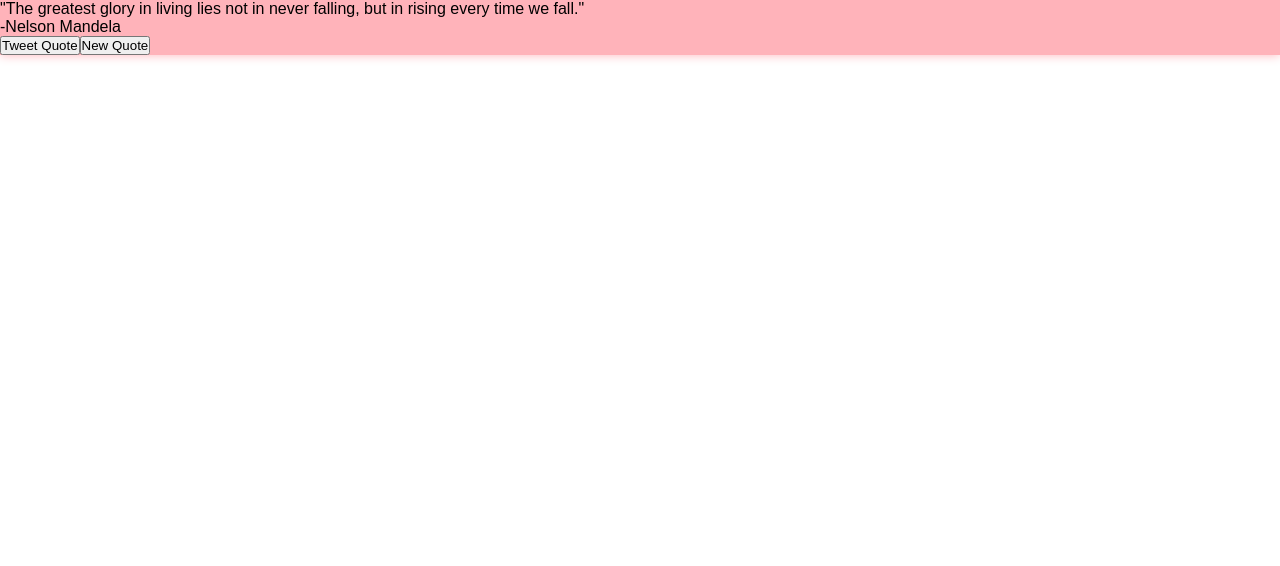
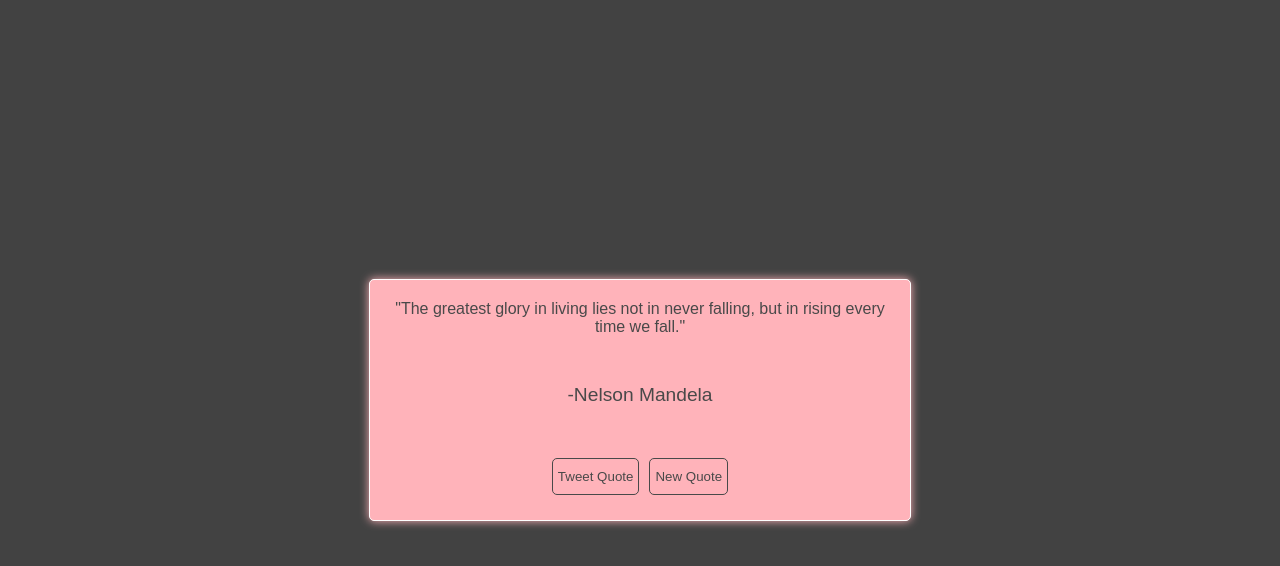
Before and after one commit to TyeStanley/colorful-quote-machine, a Next.js app: page / in a window 1280 px wide. Shown: the top 566 px of the page. Built offline with nearby package versions, Linux system fonts and the light colour scheme.

Commit message:
added css design to quote box

```diff
--- a/src/styles/globals.css
+++ b/src/styles/globals.css
@@ -4,18 +4,62 @@
   font-family: 'poppins', sans-serif;
 }
 
-.background-cover {}
+.background-cover {
+  width: 100%;
+  height: 100vh;
+  display: flex;
+  justify-content: center;
+  align-items: center;
+  background-color: #424242;
+}
 
-#quote-box {}
+#quote-box {
+  width: 500px;
+  height: 200px;
+  background-color: #f7f7f7;
+  border-radius: 5px;
+  border: 1px solid #FFF;
+  box-shadow: 0 0 10px rgba(0, 0, 0, 0.5);
+  padding: 20px;
+  display: flex;
+  flex-direction: column;
+  justify-content: space-between;
+  color: #494949;
+}
 
-#text {}
+#text {
+  text-align: center;
+}
 
-#author {}
+#author {
+  text-align: center;
+  font-size: 1.2rem;
+}
 
-.buttons-wrapper {}
+.buttons-wrapper {
+  width: 100%;
+  display: flex;
+  justify-content: center;
+  align-items: center;
+}
 
-a {}
+a {
+  text-decoration: none;
+}
 
-button {}
+button {
+  color: #494949;
+  background: none;
+  cursor: pointer;
+  outline: none;
+  padding: 10px 5px;
+  margin: 5px;
+  border: 1px solid #494949;
+  border-radius: 5px;
+}
 
-button:hover {}
+button:hover {
+  background-color: #494949;
+  color: #f7f7f7;
+  border: 1px solid #f7f7f7;
+}
```
